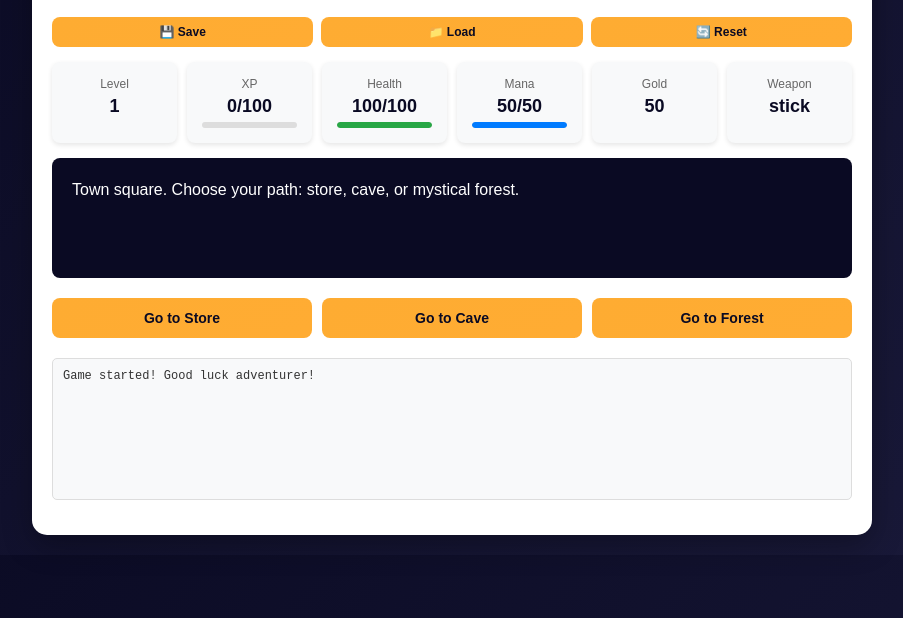
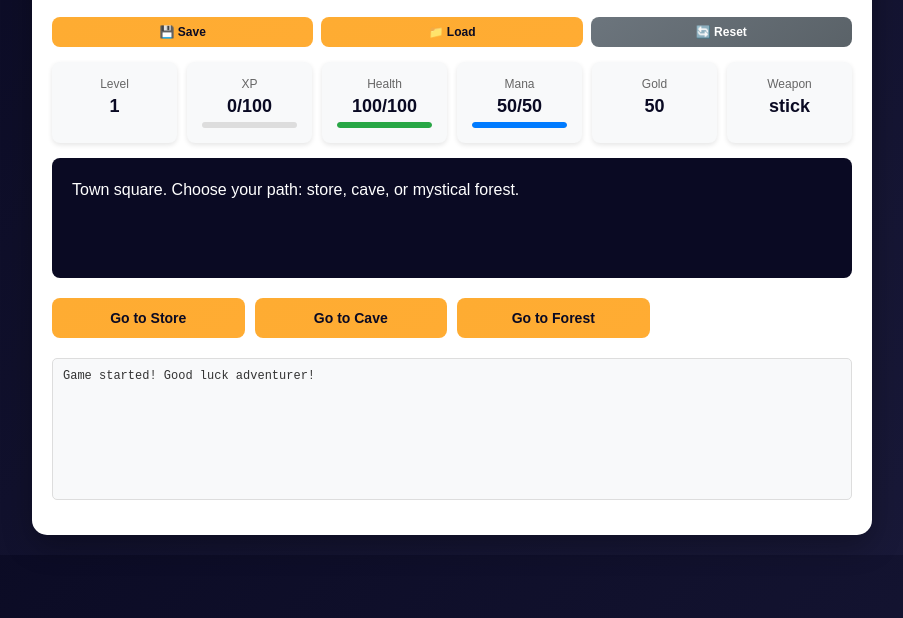
Before and after one commit to ckay-001/Dragon-Repeller, a plain HTML site: page index.html in a window 1280 px wide. Shown: the part 182-800 px from the top of the page, without its empty margins (188-1091 px from the left). Drawn offline with Linux system fonts and the light colour scheme.

Commit message:
Update V 1.4.1

```diff
--- a/index.html
+++ b/index.html
@@ -16,9 +16,9 @@
     </div>
 
     <div class="save-load">
-      <button class="btn" onclick="saveGame()">💾 Save</button>
-      <button class="btn" onclick="loadGame()">📁 Load</button>
-      <button class="btn" onclick="resetProgress()">🔄 Reset</button>
+      <button class="btn btn-primary" onclick="saveGame()">💾 Save</button>
+      <button class="btn btn-primary" onclick="loadGame()">📁 Load</button>
+      <button class="btn btn-secondary" onclick="resetProgress()">🔄 Reset</button>
     </div>
 
     <div class="stats-grid">
@@ -80,9 +80,10 @@
     </div>
 
     <div class="controls">
-      <button id="button1" class="btn">Go to Store</button>
-      <button id="button2" class="btn">Go to Cave</button>
-      <button id="button3" class="btn">Fight Dragon</button>
+      <button id="button1" class="btn btn-primary">Go to Store</button>
+      <button id="button2" class="btn btn-primary">Go to Cave</button>
+      <button id="button3" class="btn btn-primary">Go to Forest</button>
+      <button id="button4" class="btn btn-secondary" style="display: none;">Back to Town</button>
     </div>
 
     <div id="spellControls" class="spell-buttons">
--- a/script.js
+++ b/script.js
@@ -42,27 +42,29 @@ const locations = [
   },
   {
     name: "store",
-    buttonText: ["Health (15g)", "Weapon (50g)", "Mana (20g)"],
-    buttonFunctions: [buyHealth, buyWeapon, buyMana],
+    buttonText: ["Health (15g)", "Weapon (50g)", "Mana (20g)", "Back to Town"],
+    buttonFunctions: [buyHealth, buyWeapon, buyMana, goTown],
     text: "Welcome to the store! What would you like to buy?",
   },
   {
     name: "cave",
-    buttonText: ["Fight Slime", "Fight Goblin", "Fight Orc"],
+    buttonText: ["Fight Slime", "Fight Goblin", "Fight Orc", "Back to Town"],
     buttonFunctions: [
       () => fightMonster(0),
       () => fightMonster(1),
       () => fightMonster(2),
+      goTown
     ],
     text: "Dark cave with weak monsters. Good for beginners.",
   },
   {
     name: "forest",
-    buttonText: ["Fight Beast", "Fight Wizard", "Fight Dragon"],
+    buttonText: ["Fight Beast", "Fight Wizard", "Fight Dragon", "Back to Town"],
     buttonFunctions: [
       () => fightMonster(3),
       () => fightMonster(4),
       () => fightMonster(5),
+      goTown
     ],
     text: "Mystical forest with powerful creatures. Danger awaits!",
   },
@@ -113,6 +115,31 @@ function logCombat(message, type = "normal") {
 
 function update(location) {
   document.getElementById("monsterStats").style.display = "none";
+
+  const buttons = document.querySelectorAll('.controls .btn');
+  buttons.forEach(btn => {
+    btn.style.display = 'none';
+  });
+
+  for (let i = 0; i < location.buttonText.length; i++) {
+    const button = document.getElementById(`button${i+1}`);
+    if (button) {
+      button.style.display = 'block';
+      button.innerText = location.buttonText[i];
+      button.onclick = location.buttonFunctions[i];
+
+      if (location.buttonText[i] === "Back to Town") {
+        button.className = "btn btn-secondary";
+      }
+    }
+  }
+
+  document.getElementById("text").innerHTML = location.text;
+  updateUI();
+}
+
+/*function update(location) {
+  document.getElementById("monsterStats").style.display = "none";
   document.getElementById("button1").innerText = location.buttonText[0];
   document.getElementById("button2").innerText = location.buttonText[1];
   document.getElementById("button3").innerText = location.buttonText[2];
@@ -121,7 +148,7 @@ function update(location) {
   document.getElementById("button3").onclick = location.buttonFunctions[2];
   document.getElementById("text").innerHTML = location.text;
   updateUI();
-}
+}*/
 
 // Navigation
 function goTown() {
--- a/styles.css
+++ b/styles.css
@@ -90,7 +90,7 @@ body {
 }
 .controls {
   display: grid;
-  grid-template-columns: repeat(3, 1fr);
+  grid-template-columns: repeat(4, 1fr);
   gap: 10px;
   margin: 20px 0;
 }
@@ -108,6 +108,14 @@ body {
 .btn:hover {
   transform: translateY(-2px);
   box-shadow: 0 4px 8px rgba(0, 0, 0, 0.2);
+}
+.btn-primary {
+  background: linear-gradient(145deg, #feac32, #ffac33);
+  color: #0a0a23;
+}
+.btn-secondary {
+  background: linear-gradient(145deg, #6c757d, #5a6268);
+  color: white;
 }
 .spell-buttons {
   display: none;
```
